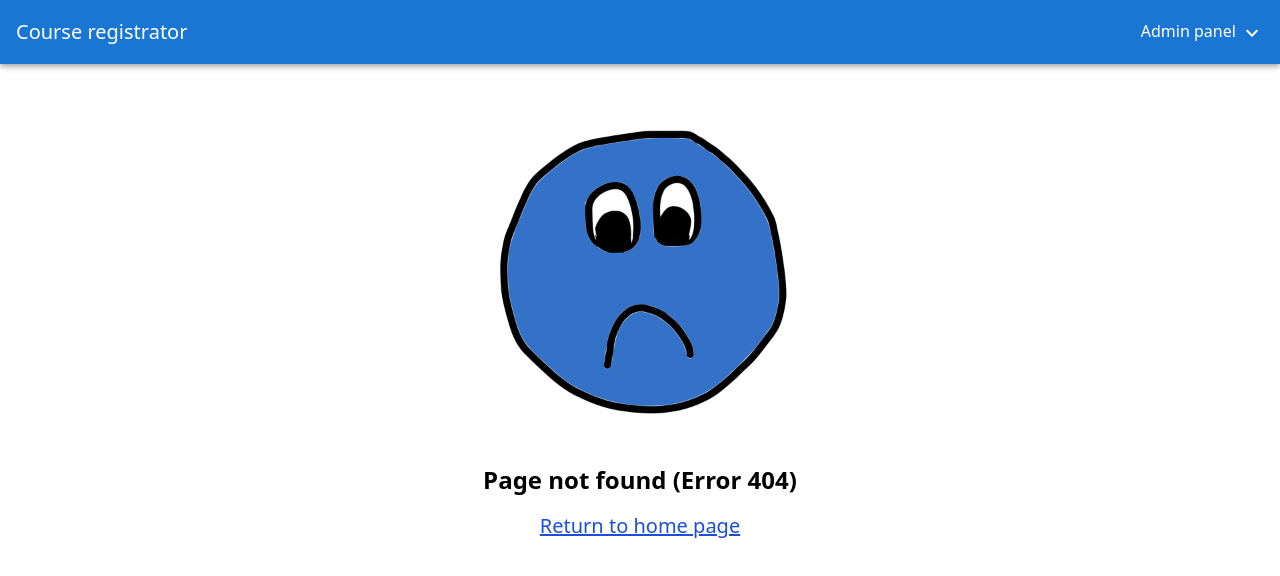
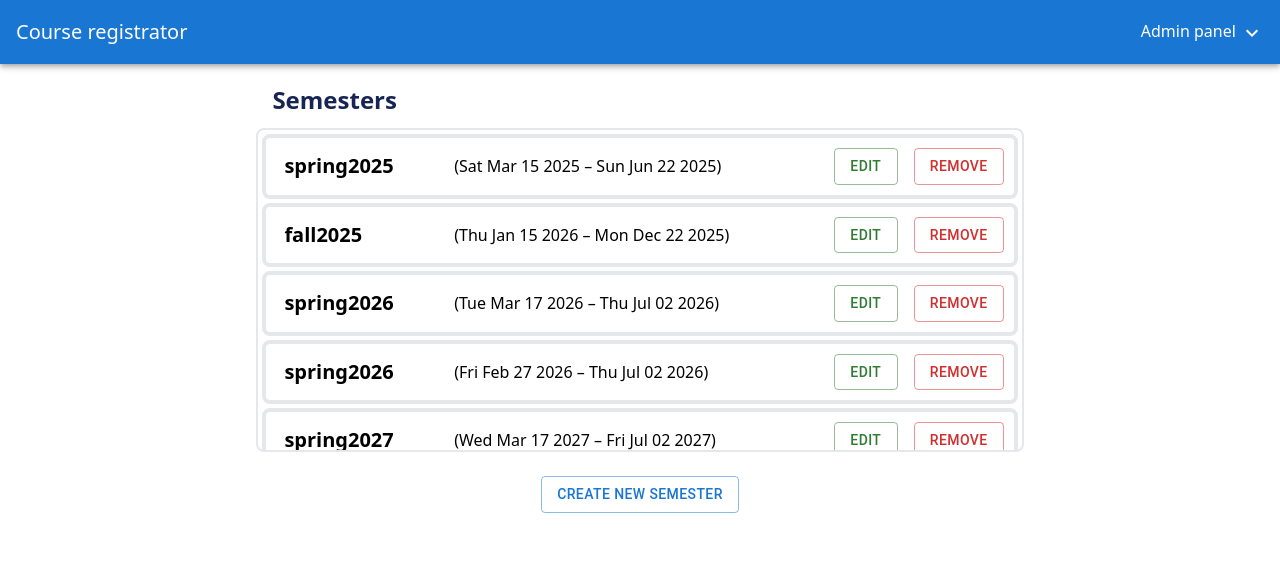
Before and after one commit to TheRikej/courses-registrator, a React (Vite) app in the folder application/: page /semesters in a window 1280 px wide. Before the commit this address had no page. Shown: the top 576 px of the page. Built offline with nearby package versions, Linux system fonts and the light colour scheme.

Commit message:
feat: add semesters

```diff
--- a/application/src/App.tsx
+++ b/application/src/App.tsx
@@ -6,6 +6,7 @@ import SeminarGroupForm from "./pages/SeminarGroupForm";
 import Header from "./components/Header";
 import NotFound from "./components/NotFound";
 import SemesterForm from "./pages/SemesterForm";
+import Semesters from "./pages/Semesters";
 
 function App() {
   return (
@@ -21,6 +22,8 @@ function App() {
                   <Route path="/courses/:code/:semester/seminars/:group/edit" element={<SeminarGroupForm />} />
 
                   <Route path="/semesters/create" element={<SemesterForm />} />
+                  <Route path="/semesters/:semester/edit" element={<SemesterForm />} />
+                  <Route path="/semesters/" element={<Semesters />} />
 
                   <Route path='*' element={<NotFound />}/>
               </Routes>
--- /dev/null
+++ b/application/src/components/SemesterItem.tsx
@@ -0,0 +1,35 @@
+import * as React from 'react';
+import {SemesterType} from "../types/semester";
+import formatSemester from "../utils/semester";
+import {Button} from "@mui/material";
+import {Link} from "react-router-dom";
+
+const SemesterItemCard = (props: {target: SemesterType}) => {
+  const remove = () => {
+    //TODO: remove semester
+    console.log("removed: " + formatSemester(props.target.year, props.target.season));
+  }
+
+  return (
+    <div className="flex flex-col lg:grid lg:grid-cols-4 items-center">
+      <p className="m-0 lg:ml-4 float-left text-xl">
+        <b>{formatSemester(props.target.year, props.target.season)}</b>
+      </p>
+      <p className="lg:col-span-2 text-sm lg:text-base">
+        ({props.target.semesterStart.toDateString() + " – " + props.target.semesterEnd.toDateString()})
+      </p>
+      <div>
+        <Link to={"/semesters/" + formatSemester(props.target.year, props.target.season) + "/edit"}>
+          <Button color="success" type="button" variant="outlined" sx={{ margin: '0.5rem 0.5rem' }}>
+            Edit
+          </Button>
+        </Link>
+        <Button color="error" onClick={remove} type="button" variant="outlined" sx={{ margin: '0.5rem 0.5rem' }}>
+          Remove
+        </Button>
+      </div>
+    </div>
+  );
+};
+
+export default SemesterItemCard;
--- /dev/null
+++ b/application/src/pages/Semesters.tsx
@@ -0,0 +1,73 @@
+import * as React from 'react';
+import SemesterItem from "../components/SemesterItem";
+import {Button} from "@mui/material";
+import {Link} from "react-router-dom";
+import formatSemester from "../utils/semester";
+
+const Semesters = () => {
+    const sems = [{
+            year: 2025,
+            season: "SPRING",
+            semesterStart: new Date(2025, 2, 15),
+            semesterEnd: new Date(2025, 5, 22),
+        },
+        {
+            year: 2025,
+            season: "FALL",
+            semesterStart: new Date(2025, 12, 15),
+            semesterEnd: new Date(2025, 11, 22),
+        },
+        {
+            year: 2026,
+            season: "SPRING",
+            semesterStart: new Date(2026, 2, 17),
+            semesterEnd: new Date(2026, 6, 2),
+        },
+        {
+            year: 2026,
+            season: "SPRING",
+            semesterStart: new Date(2026, 1, 27),
+            semesterEnd: new Date(2026, 6, 2),
+        },
+        {
+            year: 2027,
+            season: "SPRING",
+            semesterStart: new Date(2027, 2, 17),
+            semesterEnd: new Date(2027, 6, 2),
+        },
+        {
+            year: 2026,
+            season: "FALL",
+            semesterStart: new Date(2026, 8, 29),
+            semesterEnd: new Date(2026, 11, 29),
+        }];
+
+    return (
+        <div className="flex flex-col flex-start m-2">
+            <h1 className="font-poppins text-2xl mx-6 my-3 font-bold text-blue-950">
+                Semesters
+            </h1>
+            <div className="rounded-lg border-solid border-2 mx-2">
+                <ul className="overflow-y-scroll max-h-96 lg:max-h-80">
+                    {sems.map(semester =>
+                    <li
+                        className="my-1 mx-1 rounded-lg border-solid border-4 p-0.5"
+                        key={formatSemester(semester.year, semester.season)}
+                    >
+                        <SemesterItem target={semester}/>
+                    </li>
+                    )}
+                </ul>
+            </div>
+            <div className="block mx-auto">
+                <Link to="/semesters/create">
+                    <Button type="submit" variant="outlined" sx={{ margin: '1.5rem 2rem 1rem' }}>
+                        Create new semester
+                    </Button>
+                </Link>
+            </div>
+        </div>
+    );
+};
+
+export default Semesters;
--- /dev/null
+++ b/application/src/types/semester.ts
@@ -0,0 +1,6 @@
+export type SemesterType = {
+    year: number
+    season: string,
+    semesterStart: Date,
+    semesterEnd: Date,
+};
```
